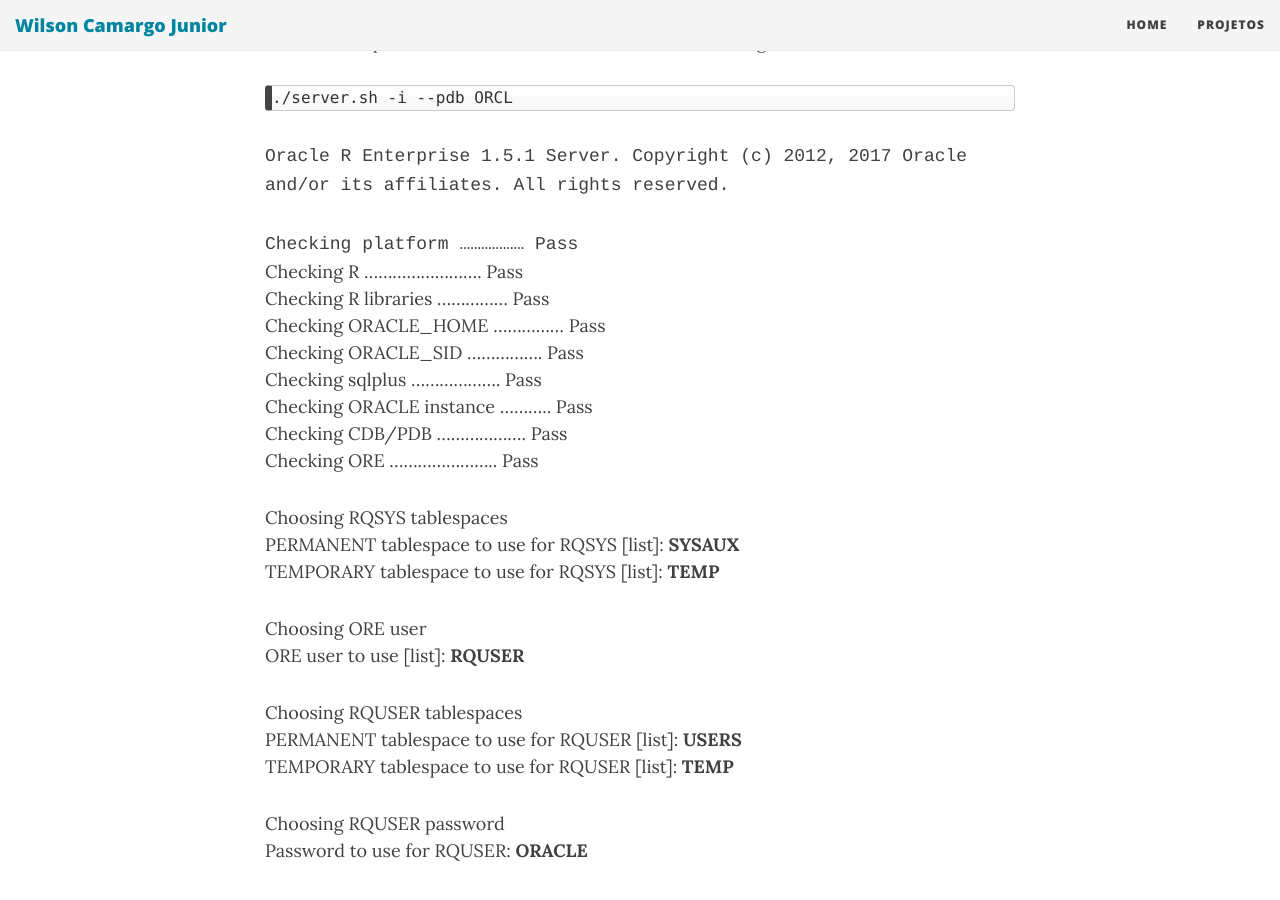
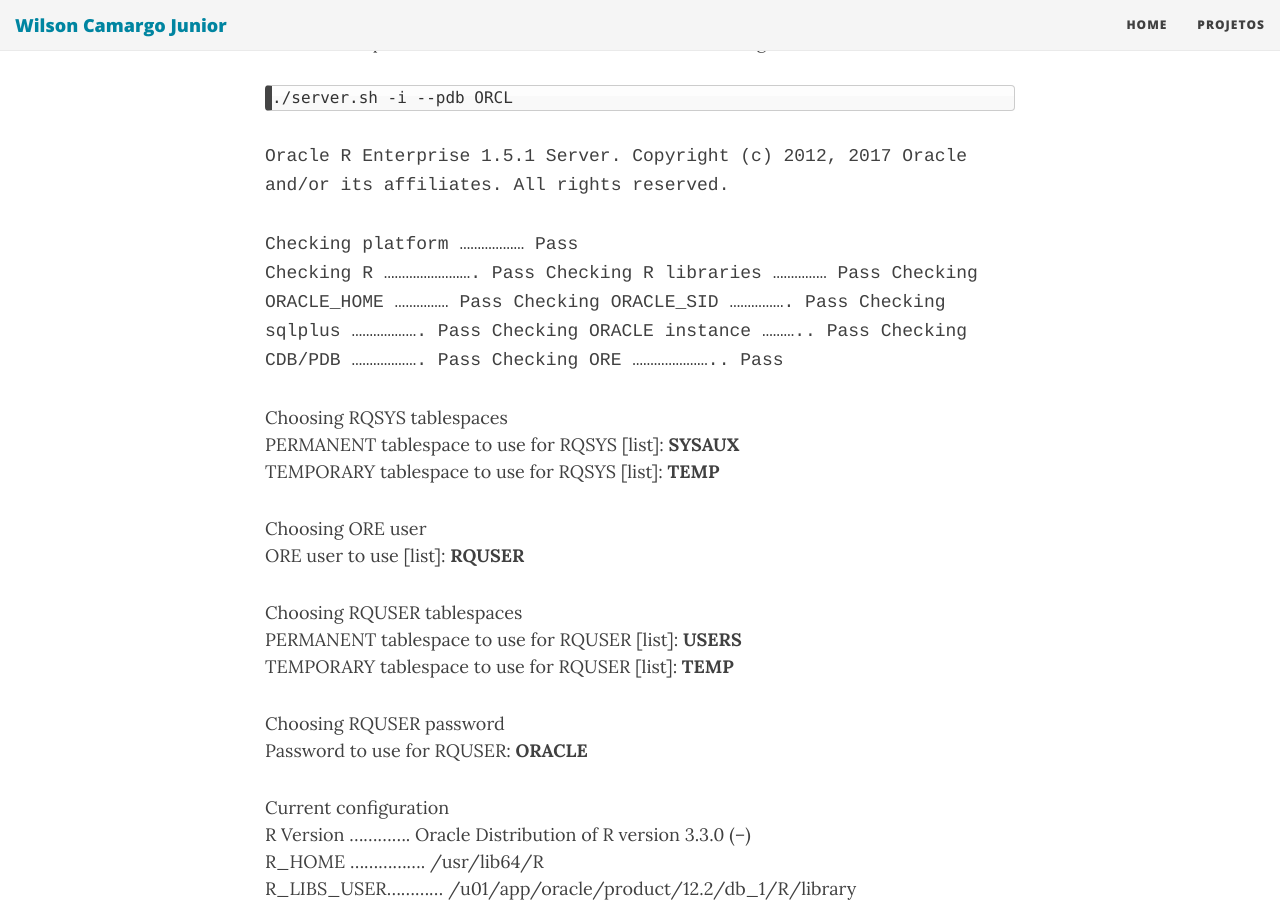
Before and after one commit to wilson-camargo-jr/teste, a Jekyll site: the page built from _posts/2018-06-18-ANN-ORE-P3.md, in a window 1280 px wide and 900 px high, scrolled down 5192 px. Built offline with Jekyll 4.4.1, drawn with Linux system fonts in a browser that asks for light colours; nearby versions of some CDN libraries; some of the changed lines change nothing that is shown.

Commit message:
Update 2018-06-18-ANN-ORE-P3.md

````diff
--- a/_posts/2018-06-18-ANN-ORE-P3.md
+++ b/_posts/2018-06-18-ANN-ORE-P3.md
@@ -147,10 +147,10 @@
 ```
 ./server.sh -i --pdb ORCL
 ```
-<span style="font-family: 'Courier'; font-size=2">
+<span style="font-family: 'Courier'; font-size=1">
 Oracle R Enterprise 1.5.1 Server.   Copyright (c) 2012, 2017 Oracle and/or its affiliates. All rights reserved.</span>
 
-<span style="font-family: 'Courier'; font-size=2">Checking platform .................. Pass</span>
+<span style="font-family: 'Courier'; font-size=2">Checking platform .................. Pass
 Checking R ......................... Pass
 Checking R libraries ............... Pass
 Checking ORACLE_HOME ............... Pass
@@ -158,7 +158,7 @@
 Checking sqlplus ................... Pass
 Checking ORACLE instance ........... Pass
 Checking CDB/PDB ................... Pass
-Checking ORE ....................... Pass
+Checking ORE ....................... Pass</span>
 
 Choosing RQSYS tablespaces
 PERMANENT tablespace to use for RQSYS [list]: **SYSAUX**
````
